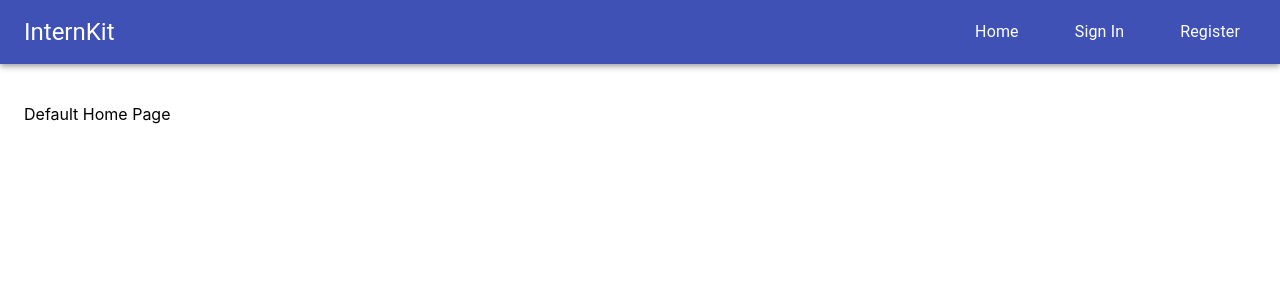
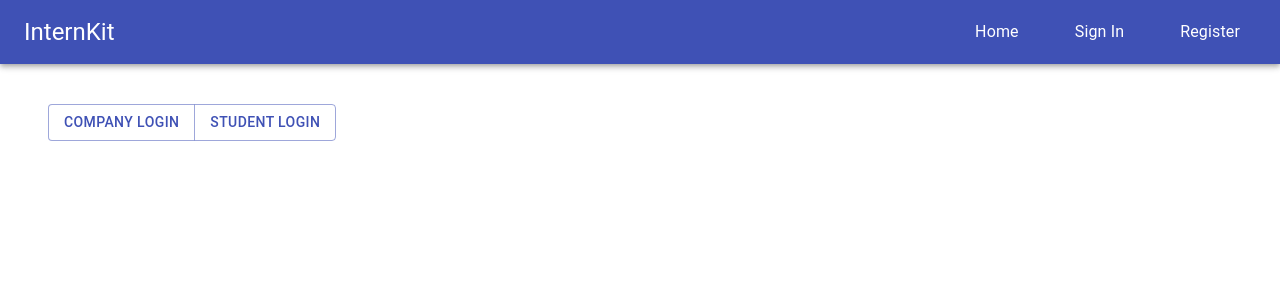
Before and after one commit to RRK1000/InternKit, a React (Create React App) app in the folder frontend/: page / in a window 1280 px wide. Shown: the top 300 px of the page. Built offline with nearby package versions, Linux system fonts and the light colour scheme.

Commit message:
Updates to SignIn component

```diff
--- a/frontend/package.json
+++ b/frontend/package.json
@@ -8,6 +8,7 @@
     "@testing-library/jest-dom": "^4.2.4",
     "@testing-library/react": "^9.3.2",
     "@testing-library/user-event": "^7.1.2",
+    "axios": "^0.19.2",
     "react": "^16.13.1",
     "react-dom": "^16.13.1",
     "react-router-dom": "^5.1.2",
--- /dev/null
+++ b/frontend/src/Components/HomePage/DefaultPage.js
@@ -0,0 +1,33 @@
+import React from "react";
+import Container from "@material-ui/core/Container";
+import Button from "@material-ui/core/Button";
+import ButtonGroup from "@material-ui/core/ButtonGroup";
+import Link from "@material-ui/core/Link";
+import { makeStyles } from "@material-ui/core/styles";
+
+const useStyles = makeStyles((theme) => ({
+  root: {
+    marginTop: theme.spacing(5),
+  },
+}));
+
+export default function DefaultPage() {
+  const classes = useStyles();
+
+  return (
+    <Container className={classes.root} maxWidth="lg">
+      <ButtonGroup color="primary" aria-label="outlined primary button group">
+        <Button>
+          <Link href="/signup" color="primary">
+            Company Login
+          </Link>{" "}
+        </Button>
+        <Button>
+          <Link href="/signin" color="primary">
+            Student Login
+          </Link>
+        </Button>
+      </ButtonGroup>
+    </Container>
+  );
+}
--- a/frontend/src/Components/HomePage/index.js
+++ b/frontend/src/Components/HomePage/index.js
@@ -1,6 +1,7 @@
 import React from "react";
 import Container from "@material-ui/core/Container";
 import StudentDashBoard from "../StudentDashboard";
+import DefaultPage from "./DefaultPage"
 import { makeStyles } from "@material-ui/core/styles";
 const isLoggedIn = require("../../util/auth").isLoggedIn;
 
@@ -13,7 +14,7 @@ const useStyles = makeStyles((theme) => ({
 export default function Home() {
   const classes = useStyles();
   const loggedInComponent = <StudentDashBoard />;
-  const loggedOutComponent = <div>Default Home Page</div>;
+  const loggedOutComponent = <DefaultPage />;
 
   return (
     <Container className={classes.root} maxWidth="lg">
--- a/frontend/src/Components/SignInPage/index.js
+++ b/frontend/src/Components/SignInPage/index.js
@@ -1,70 +1,104 @@
 import React from "react";
+import axios from "axios";
 import Container from "@material-ui/core/Container";
 import TextField from "@material-ui/core/TextField";
 import Grid from "@material-ui/core/Grid";
 import Button from "@material-ui/core/Button";
 import Link from "@material-ui/core/Link";
 import Typography from "@material-ui/core/Typography";
-import { makeStyles } from "@material-ui/core/styles";
+import { withStyles } from "@material-ui/core/styles";
 
 const setToken = require("../../util/auth").setToken;
 
-const useStyles = makeStyles(theme => ({
+const useStyles = (theme) => ({
   root: {
     "& .MuiTextField-root": {
       margin: theme.spacing(1),
-      width: "50ch"
-    }
+      width: "50ch",
+    },
   },
   heading: {
-    margin: theme.spacing(2)
+    margin: theme.spacing(2),
   },
   button: {
     marginLeft: theme.spacing(1),
-    marginTop: theme.spacing(1)
+    marginTop: theme.spacing(1),
   },
-  caption:{
-    marginLeft:theme.spacing(1)
+  caption: {
+    marginLeft: theme.spacing(1),
+  },
+});
+
+class SignIn extends React.Component {
+  constructor(props) {
+    super(props);
+    this.state = { username: "", password: "", usertype: "student" };
+    this.doLogin = this.doLogin.bind(this);
+    this.handleChange = this.handleChange.bind(this);
   }
-}));
-
-export default function SignIn() {
-  const classes = useStyles();
-  const doLogin = () => {
-    // make API call, and update call setToken on success
-    setToken("SampleToken");
-
+  handleChange(e) {
+    this.setState({ [e.target.name]: e.target.value });
   }
+  doLogin() {
+    const headers = {
+      "Content-Type": "application/json",
+      "Access-Control-Allow-Origin": "*",
+    };
+    const data = this.state;
+    console.log(data);
+    axios
+      .post("http://127.0.0.1:5000/api/v1/login", data, headers)
+      .then((res) => {
+        console.log(res.data);
+        setToken(res.data);
+      });
+  }
+  render() {
+    const { classes } = this.props;
     return (
       <Container maxWidth="sm">
         <Typography className={classes.heading} variant="h4">
           Sign In
         </Typography>
-      <form className={classes.root} noValidate autoComplete="off">
+        <form
+          className={classes.root}
+          noValidate
+          autoComplete="off"
+          onSubmit={this.doLogin}
+        >
           <Grid container>
             <Grid container item>
               <TextField
                 required
                 id="outlined-required"
-              label="Email Address"
-              defaultValue=""
+                label="Username"
+                name="username"
+                value={this.username}
                 variant="outlined"
+                onChange={this.handleChange}
               />
             </Grid>
 
             <Grid container item>
               <TextField
+                required
                 id="standard-password-input"
                 label="Enter Password"
                 type="password"
+                name="password"
+                value={this.password}
                 autoComplete="current-password"
                 variant="outlined"
+                onChange={this.handleChange}
               />
             </Grid>
 
             <Grid container item>
               <Typography className={classes.caption} variant="caption">
-              Don't have an account? <Link href="/signup" color="primary">Click here</Link>
+                Don't have an account?{" "}
+                <Link href="/signup" color="primary">
+                  Click here
+                </Link>
               </Typography>
             </Grid>
             <Grid container item>
@@ -72,7 +106,7 @@ export default function SignIn() {
                 className={classes.button}
                 variant="contained"
                 color="primary"
-              onClick={doLogin()}
+                type="submit"
               >
                 Login
               </Button>
@@ -82,3 +116,5 @@ export default function SignIn() {
       </Container>
     );
   }
+}
+export default withStyles(useStyles)(SignIn);
```
Lines whose indentation alone changed are shown as unchanged.
